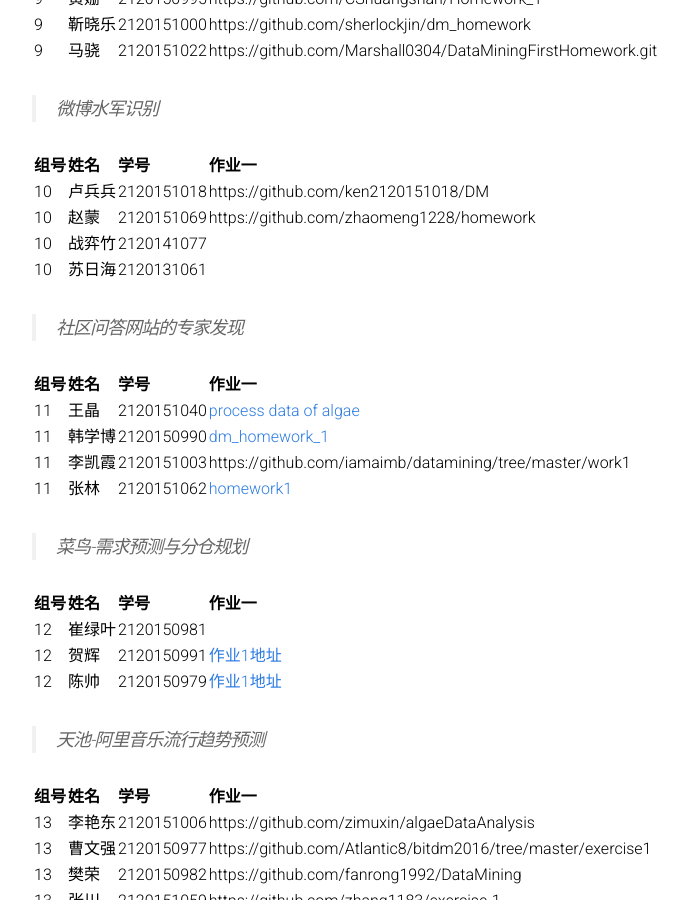
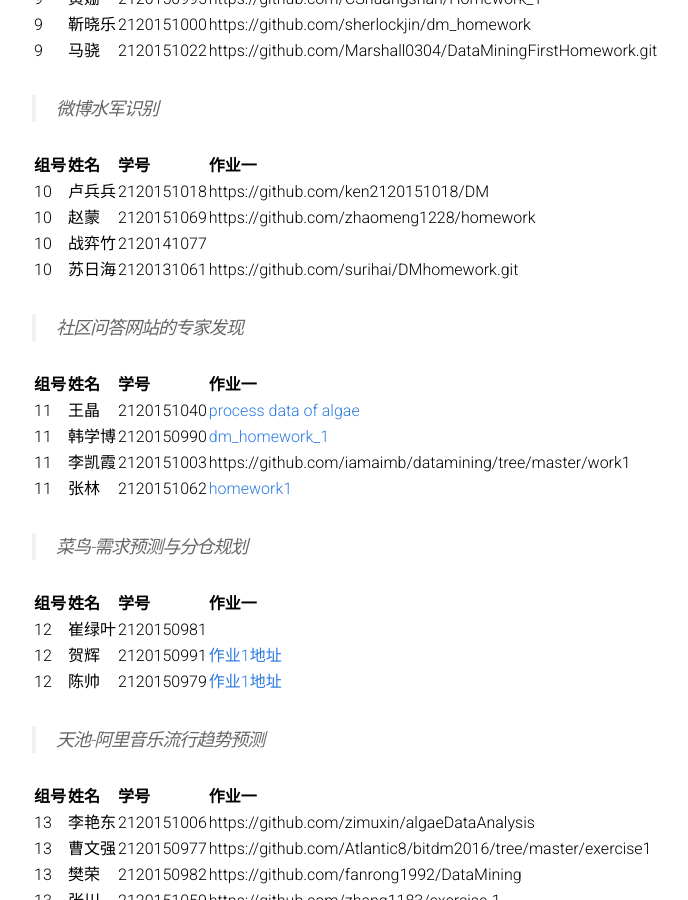
Before and after one commit to BITDM/bitdm.github.io, a Jekyll site: the page built from 2016/groups.md, in a window 1280 px wide and 900 px high, scrolled down 1861 px. Shown: the whole window, without its empty margins (208-896 px from the left). Built offline with Jekyll 4.4.1, drawn with Linux system fonts in a browser that asks for light colours; some of the changed lines change nothing that is shown.

Commit message:
minor fix

```diff
--- a/2016/groups.md
+++ b/2016/groups.md
@@ -86,7 +86,7 @@ permalink: /2016/groups/
 |10|卢兵兵|2120151018|https://github.com/ken2120151018/DM
 |10|赵蒙|2120151069|https://github.com/zhaomeng1228/homework|
 |10|战弈竹|2120141077|
-|10|苏日海|2120131061|
+|10|苏日海|2120131061|https://github.com/surihai/DMhomework.git|
 
 > 社区问答网站的专家发现
 
```
Also changed, not shown: 2016/projects/p28/Proposal.md (renamed from 2016/p28/Proposal.md).
